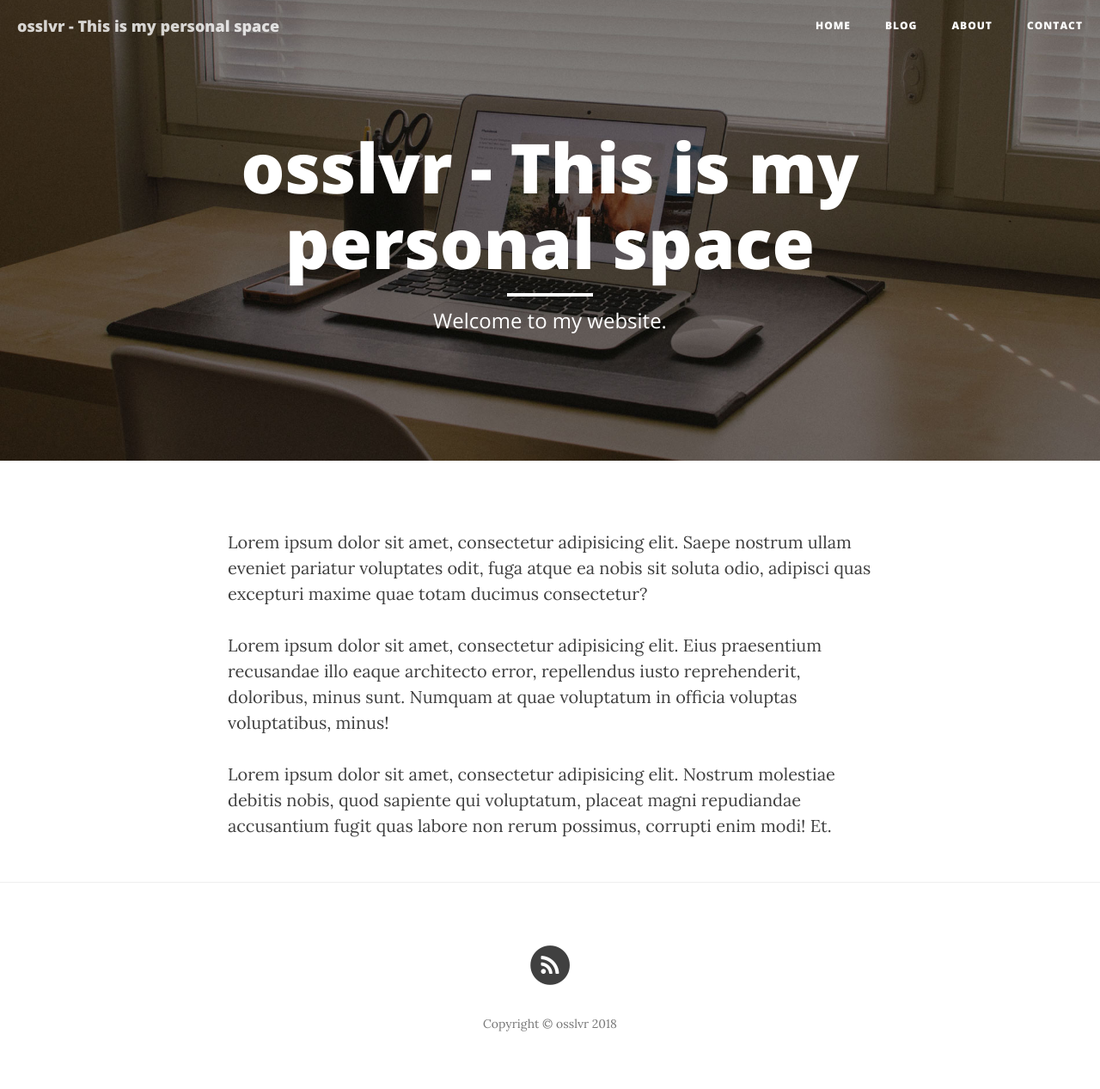
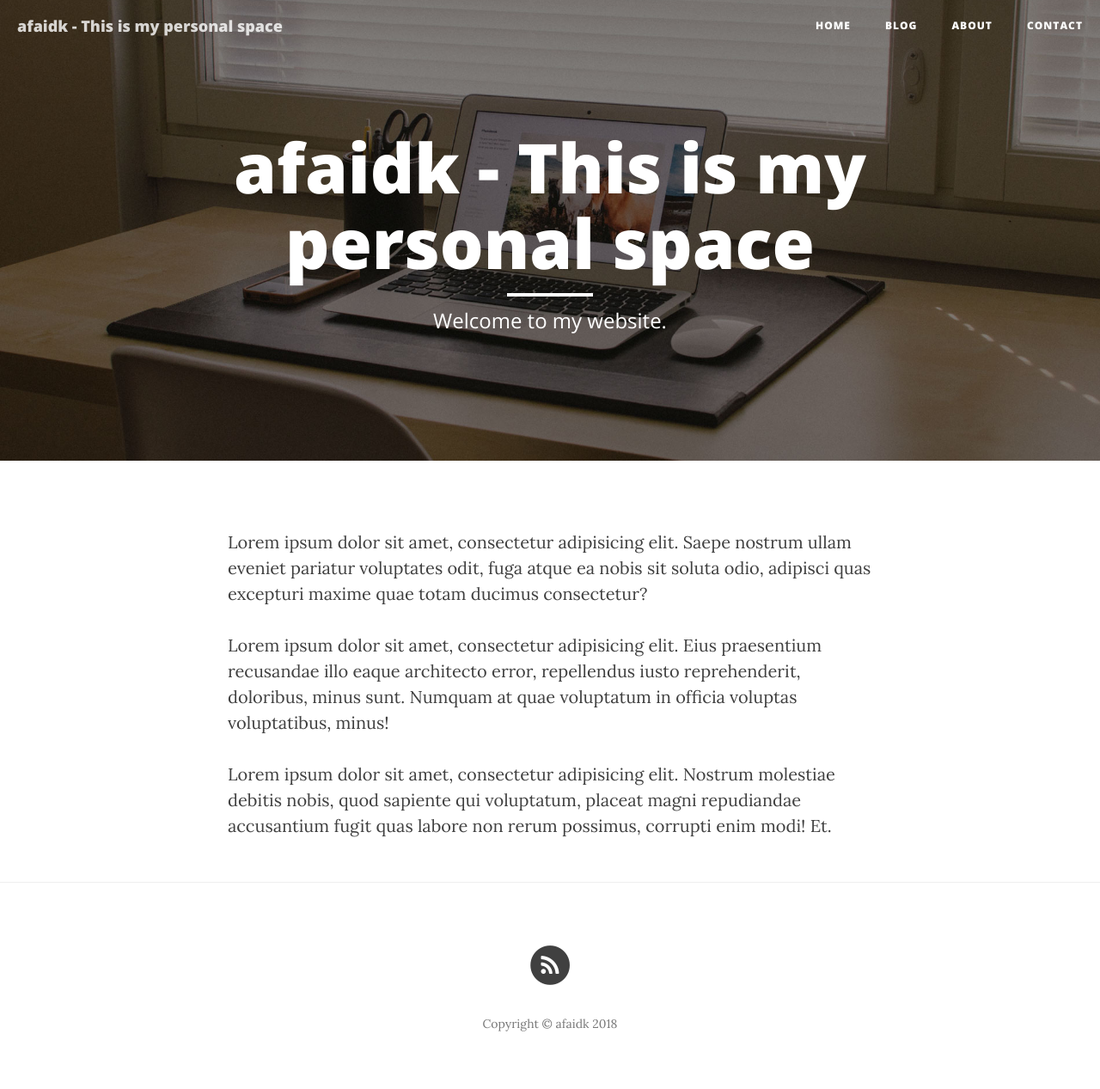
Before and after one commit to afaidk/afaidk.github.io, a Jekyll site: the page built from index.html, in a window 1280 px wide. Shown: the whole page at 86% size. Built offline with Jekyll 4.4.1, drawn with Linux system fonts in a browser that asks for light colours; nearby versions of some CDN libraries.

Commit message:
Changed author to me

```diff
--- a/_config.yml
+++ b/_config.yml
@@ -1,11 +1,11 @@
 # Site settings
-title: osslvr - This is my personal space
+title: afaidk - This is my personal space
 header-img: img/home-bg.jpg
 email: your-email@yourdomain.com
-copyright_name: osslvr
+copyright_name: afaidk
 description: "This is my personal space!"
 baseurl: #"/path"
-url: "https://osslvr.github.io"
+url: "https://afaidk.github.io"
 twitter_username: #SBootstrap
 github_username:  #davidtmiller
 facebook_username: # StartBootstrap
--- a/_posts/2017-03-16-first.markdown
+++ b/_posts/2017-03-16-first.markdown
@@ -3,7 +3,7 @@ layout:     post
 title:      "First post"
 subtitle:   "This is my first blog post."
 date:       2017-03-15 21:05:00
-author:     "osslvr"
+author:     "afaidk"
 header-img: "img/post-bg-04.jpg"
 tags: [first, welcome]
 ---
--- a/_posts/2017-03-16-second.markdown
+++ b/_posts/2017-03-16-second.markdown
@@ -3,7 +3,7 @@ layout:     post
 title:      "Second post"
 subtitle:   "This is my first blog post."
 date:       2017-03-15 21:06:00
-author:     "osslvr"
+author:     "afaidk"
 header-img: "img/post-bg-04.jpg"
 tags: [first, welcome]
 ---
```
